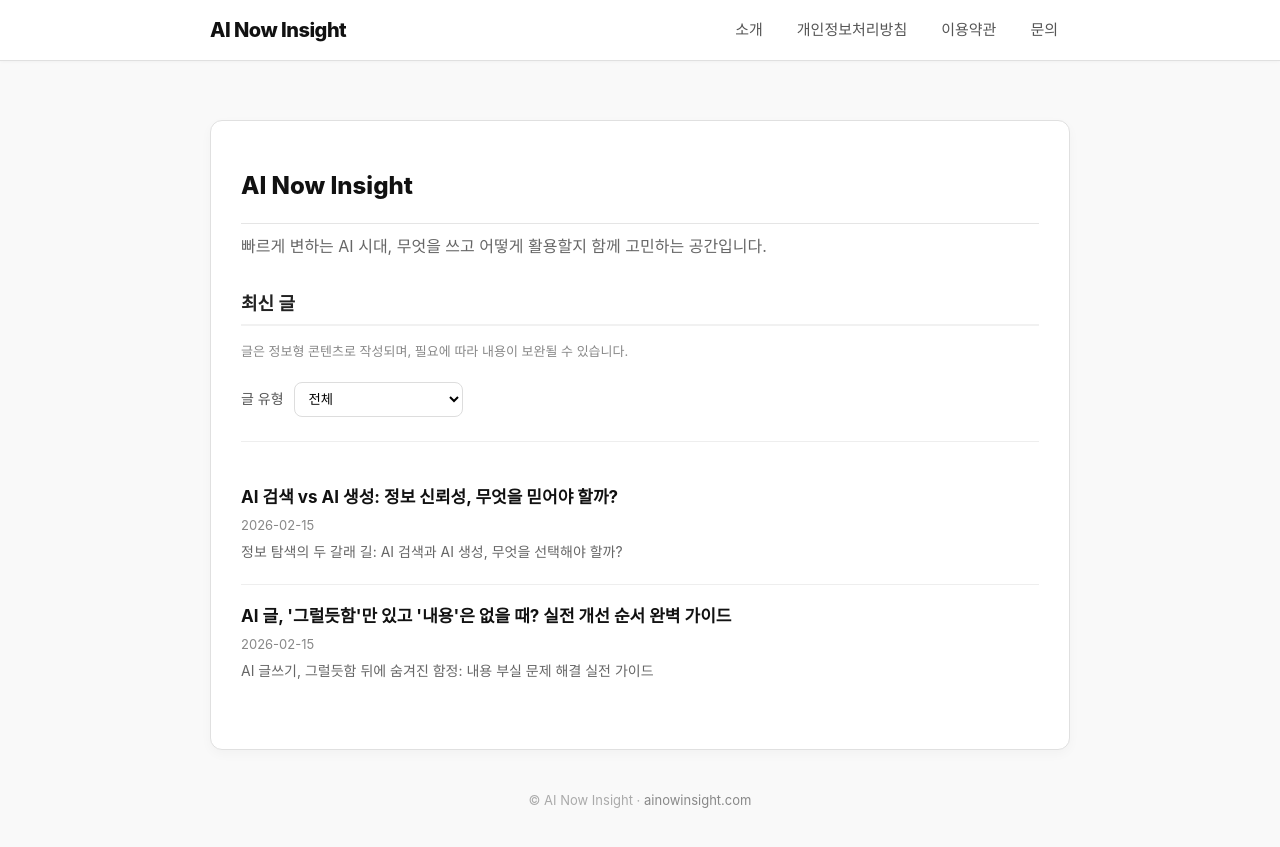
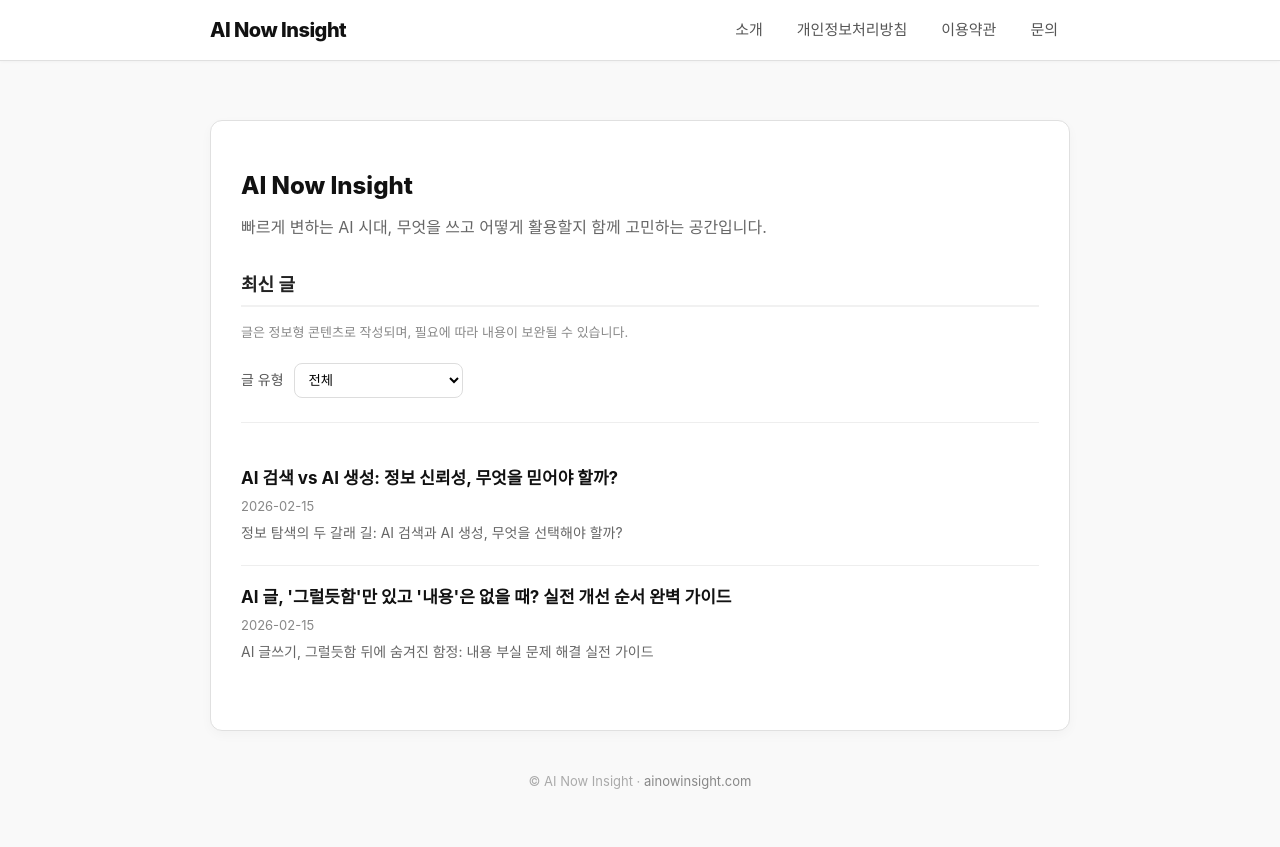
Before and after one commit to ilovegkd/ilovegkd.github.io, a Jekyll site: the page built from index.html, in a window 1280 px wide. Shown: the top 847 px of the page. Built offline with Jekyll 4.4.1, drawn with Linux system fonts in a browser that asks for light colours; the list of posts is cut into pages by our own code.

Commit message:
Update site.css

```diff
--- a/assets/site.css
+++ b/assets/site.css
@@ -101,7 +101,7 @@
 }
 
 hr { border: 0; border-top: 1px solid #eee; margin: 24px 0; }
-.page-title, .site-title { font-size: 24px; font-weight: 800; margin: 0 0 10px; color: #111;padding-bottom: 18px;  border-bottom: 1px solid rgba(0,0,0,.10); }
+.page-title, .site-title { font-size: 24px; font-weight: 800; margin: 0 0 10px; color: #111; }
 .site-subtitle { color: #666; margin: 0 0 20px; font-size: 16px; }
 .h2 { font-size: 18px; font-weight: 700; margin-top: 30px; margin-bottom: 15px; color: #222; border-bottom: 2px solid #f1f1f1; padding-bottom: 5px; }
 p { margin-bottom: 16px; word-break: keep-all; }
```
